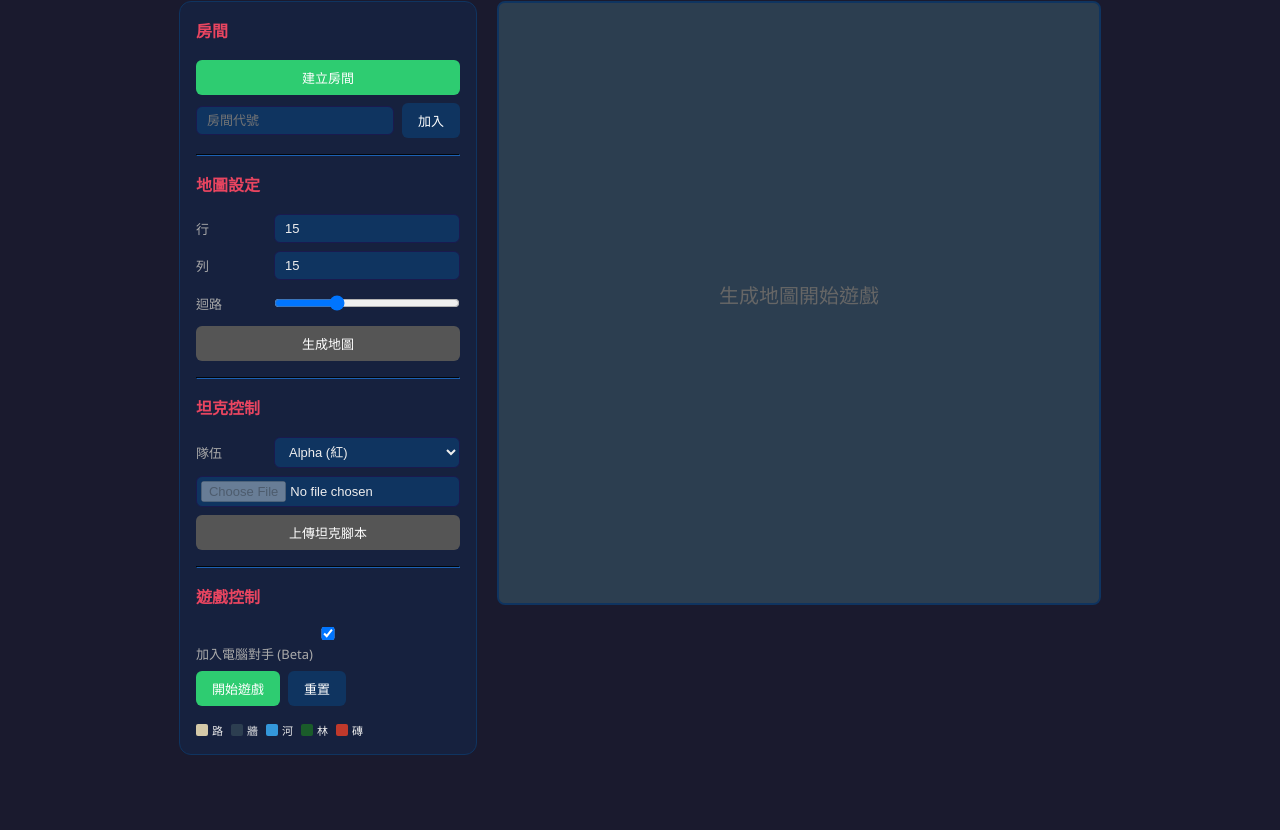
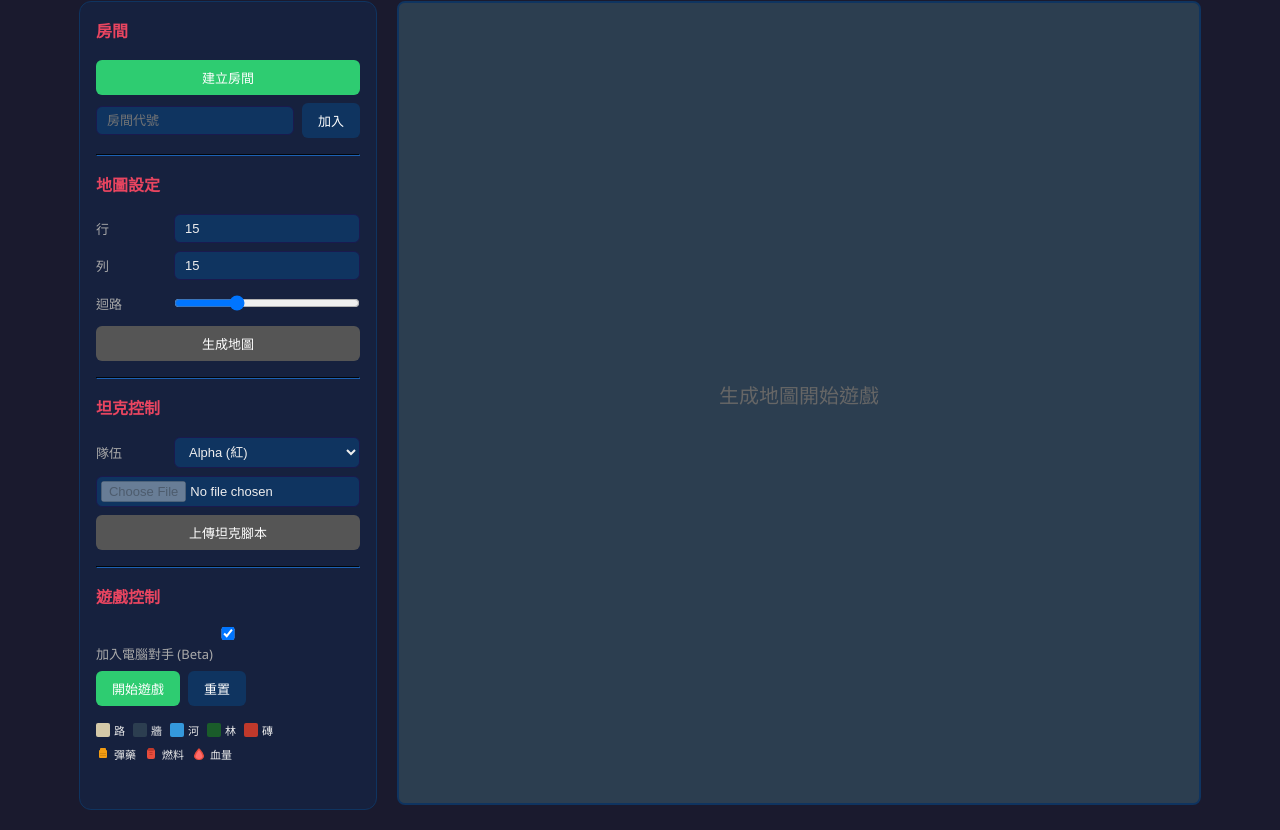
Before and after one commit to is90057/tankMaze, a plain HTML site: page frontend/index.html in a window 1280 px wide. Shown: the part 70-900 px from the top of the page. Before the commit the page ends 845 px from the top, so only its background shows below. Drawn offline with nearby package versions, Linux system fonts and the light colour scheme.

Commit message:
feat:ico

```diff
--- a/frontend/index.html
+++ b/frontend/index.html
@@ -46,8 +46,8 @@ canvas{border-radius:8px;border:2px solid #0f3460;background:#2c3e50}
 @keyframes slideIn{from{transform:translateX(100%);opacity:0}to{transform:translateX(0);opacity:1}}
 .hidden{display:none}
 .legend{display:flex;gap:8px;flex-wrap:wrap;margin-top:8px;font-size:11px}
-.legend-item{display:flex;align-items:center;gap:4px}
-.legend-color{width:12px;height:12px;border-radius:2px}
+.legend-item{display:flex;align-items:center;gap:4px;white-space:nowrap}
+.legend-color{width:14px;height:14px;border-radius:2px;flex-shrink:0}
 .team-badge{display:inline-block;padding:2px 8px;border-radius:4px;font-size:11px;margin-left:4px}
 .team-alpha{background:#e94560;color:#fff}
 .team-beta{background:#3498db;color:#fff}
@@ -123,10 +123,38 @@ select{background:#0f3460;border:1px solid #1a1a4e;color:#eee;padding:6px 10px;b
         <div class="legend-item"><div class="legend-color" style="background:#1a5c2a"></div> 林</div>
         <div class="legend-item"><div class="legend-color" style="background:#c0392b"></div> 磚</div>
       </div>
+      <div class="legend" style="margin-top:0">
+        <div class="legend-item">
+          <svg width="14" height="14" viewBox="0 0 14 14">
+            <rect x="4" y="1" width="6" height="3" rx="1" fill="#f39c12"/>
+            <rect x="3" y="3" width="8" height="8" rx="1" fill="#f39c12"/>
+            <rect x="4" y="6" width="6" height="1" fill="#d4880f"/>
+            <rect x="4" y="8" width="6" height="1" fill="#d4880f"/>
+          </svg>
+          彈藥
+        </div>
+        <div class="legend-item">
+          <svg width="14" height="14" viewBox="0 0 14 14">
+            <rect x="3" y="2" width="8" height="10" rx="2" fill="#e74c3c"/>
+            <rect x="4" y="1" width="6" height="3" rx="1" fill="#c0392b"/>
+            <rect x="5" y="3" width="4" height="1" fill="#c0392b"/>
+            <rect x="5.5" y="5" width="3" height="1" fill="#c0392b"/>
+            <rect x="5.5" y="7" width="3" height="1" fill="#c0392b"/>
+          </svg>
+          燃料
+        </div>
+        <div class="legend-item">
+          <svg width="14" height="14" viewBox="0 0 14 14">
+            <path d="M7 1 C7 1 2 6.5 2 9 C2 11.5 4.5 13 7 13 C9.5 13 12 11.5 12 9 C12 6.5 7 1 7 1Z" fill="#e74c3c"/>
+            <path d="M7 3 C7 3 3.5 7.5 3.5 9.5 C3.5 11 5 12 7 12 C9 12 10.5 11 10.5 9.5 C10.5 7.5 7 3 7 3Z" fill="#ff6b6b"/>
+          </svg>
+          血量
+        </div>
+      </div>
     </div>
 
     <div class="game-area">
-      <canvas ref="canvas" width="600" height="600"></canvas>
+      <canvas ref="canvas" width="800" height="800"></canvas>
 
       <div class="status-bar" v-if="tanks.length > 0 || flags.length > 0">
         <div v-for="t in tanks" :key="t.id" class="tank-card">
@@ -392,7 +420,7 @@ createApp({
     function drawCanvas() {
       const ctx = canvas.value?.getContext('2d');
       if (!ctx) return;
-      const W = 600, H = 600;
+      const W = 800, H = 800;
 
       if (!mapData.value && !gameState.value) {
         ctx.fillStyle = '#2c3e50';
```
